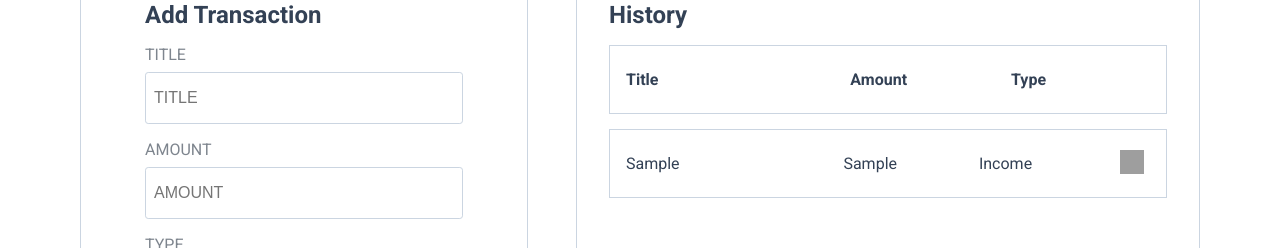
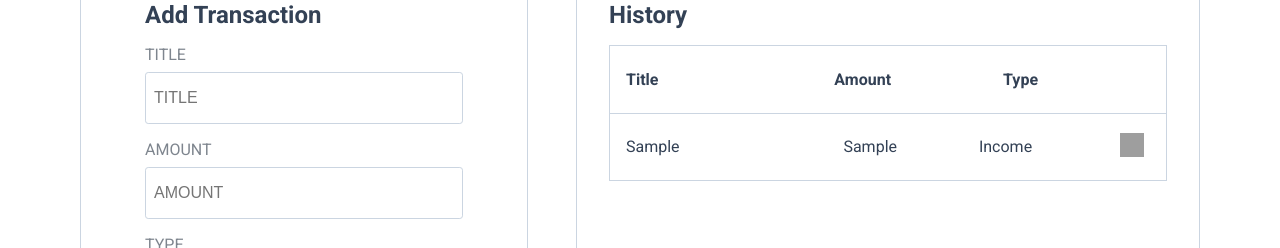
Before and after one commit to CLL-NxtWave-Submissions/money-manager-app, a React (Create React App) app: page / in a window 1280 px wide. Both pictures are taken after typing "Sample", "Sample" into the empty fields and a click on the button "Add". Shown: the part 594-842 px from the top of the page. Built offline with nearby package versions, Linux system fonts and the light colour scheme; grey boxes are pictures that could not be loaded; a web font is replaced by a local one.

Commit message:
Adjusted styling of different JSX elements

```diff
--- a/src/components/MoneyManager/index.css
+++ b/src/components/MoneyManager/index.css
@@ -128,6 +128,7 @@
   flex-direction: column;
   align-items: flex-start;
   width: 100%;
+  margin-top: 0;
 }
 
 .transaction-details-header {
@@ -155,7 +156,7 @@
   color: #334155;
   font-size: 1rem;
   font-weight: 550;
-  margin-right: 1rem;
+  margin-right: 3rem;
 }
 
 @media (min-width: 768px) {
--- a/src/components/TransactionItem/index.css
+++ b/src/components/TransactionItem/index.css
@@ -1,5 +1,6 @@
 .transaction-item-container {
   border: 0.1rem solid #cbd5e1;
+  border-top: none;
   padding: 0.5rem 1rem;
   margin-top: -1px;
   width: 100%;
```
